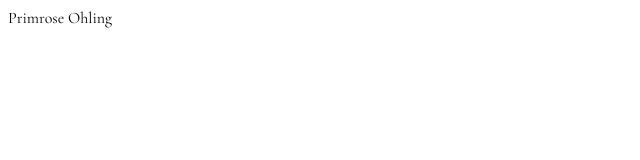
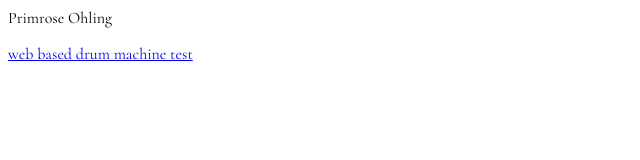
Before and after one commit to PrimroseOO/website, a plain HTML site: page index.html in a window 1280 px wide. Shown: the whole page, without its empty margins (0-640 px from the left). Drawn offline with Linux system fonts and the light colour scheme.

Commit message:
Update index.html
include link to drum machine test

```diff
--- a/index.html
+++ b/index.html
@@ -42,6 +42,7 @@
 
     <body>
         <header>Primrose Ohling</header>
+        <p><a href="/testRNBOweb/index.html">web based drum machine test</a></p>
     </body>
 
 </html>
```
